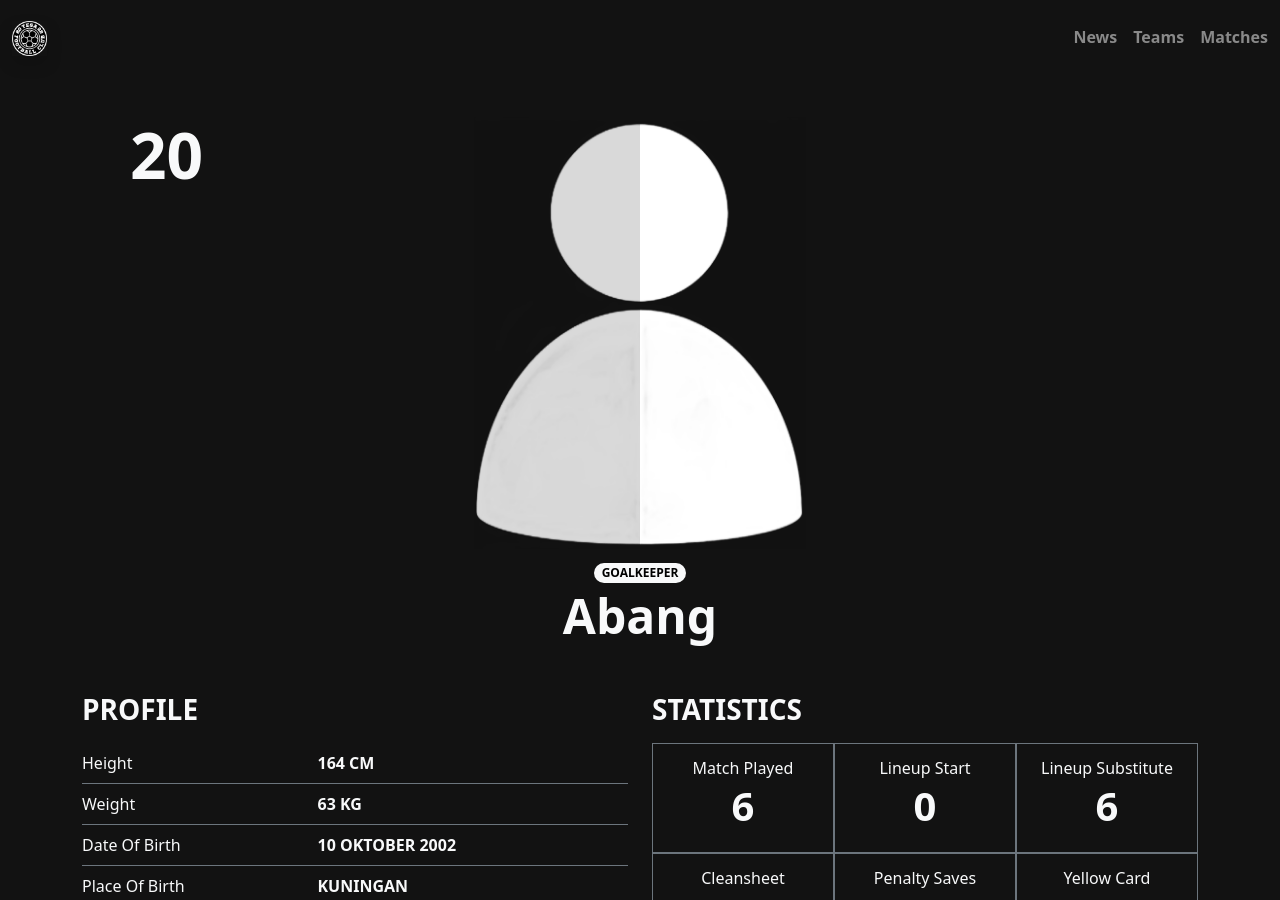
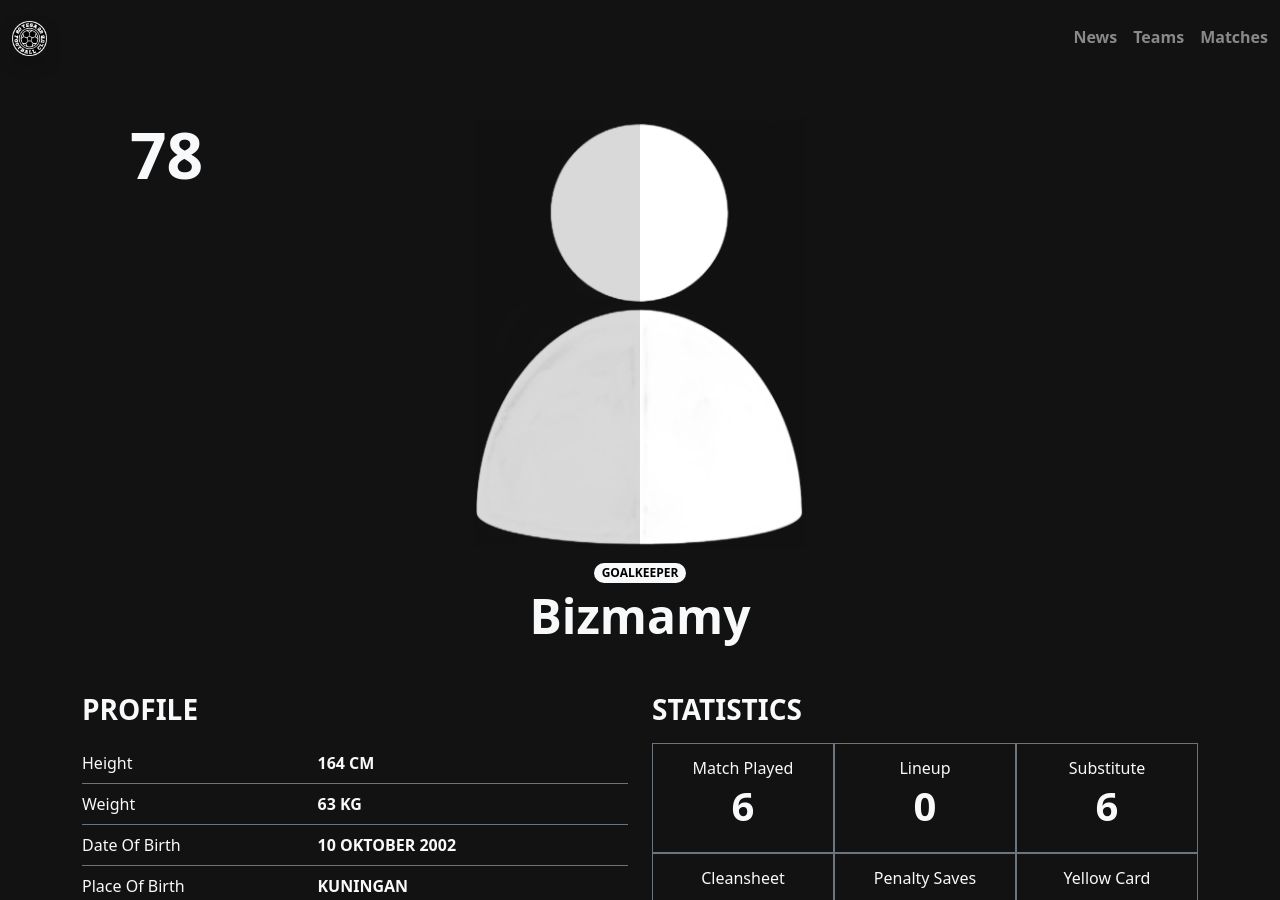
Before and after one commit to tesafc/tesafc.github.io, a Jekyll site: the page built from _players/1-number-78.md, in a window 1280 px wide and 900 px high. Built offline with Jekyll 4.4.1, drawn with Linux system fonts in a browser that asks for light colours; nearby versions of some CDN libraries.

Commit message:
Update and rename 1-number-20.md to 1-number-78.md

```diff
--- a/_players/1-number-20.md
+++ b/_players/1-number-78.md
@@ -1,7 +1,7 @@
 ---
-title: number 20
-jersey-name: abang
-jersey-number: 20
+title: number 78
+jersey-name: bizmamy
+jersey-number: 78
 position: goalkeeper
 position-order: 1
 team: first-team
@@ -22,9 +22,9 @@ details:
 stats:
   - name: match played
     value: "6"
-  - name: lineup start
+  - name: lineup
     value: "0"
-  - name: lineup substitute
+  - name: substitute
     value: "6"
   - name: cleansheet
     value: "-"
```
